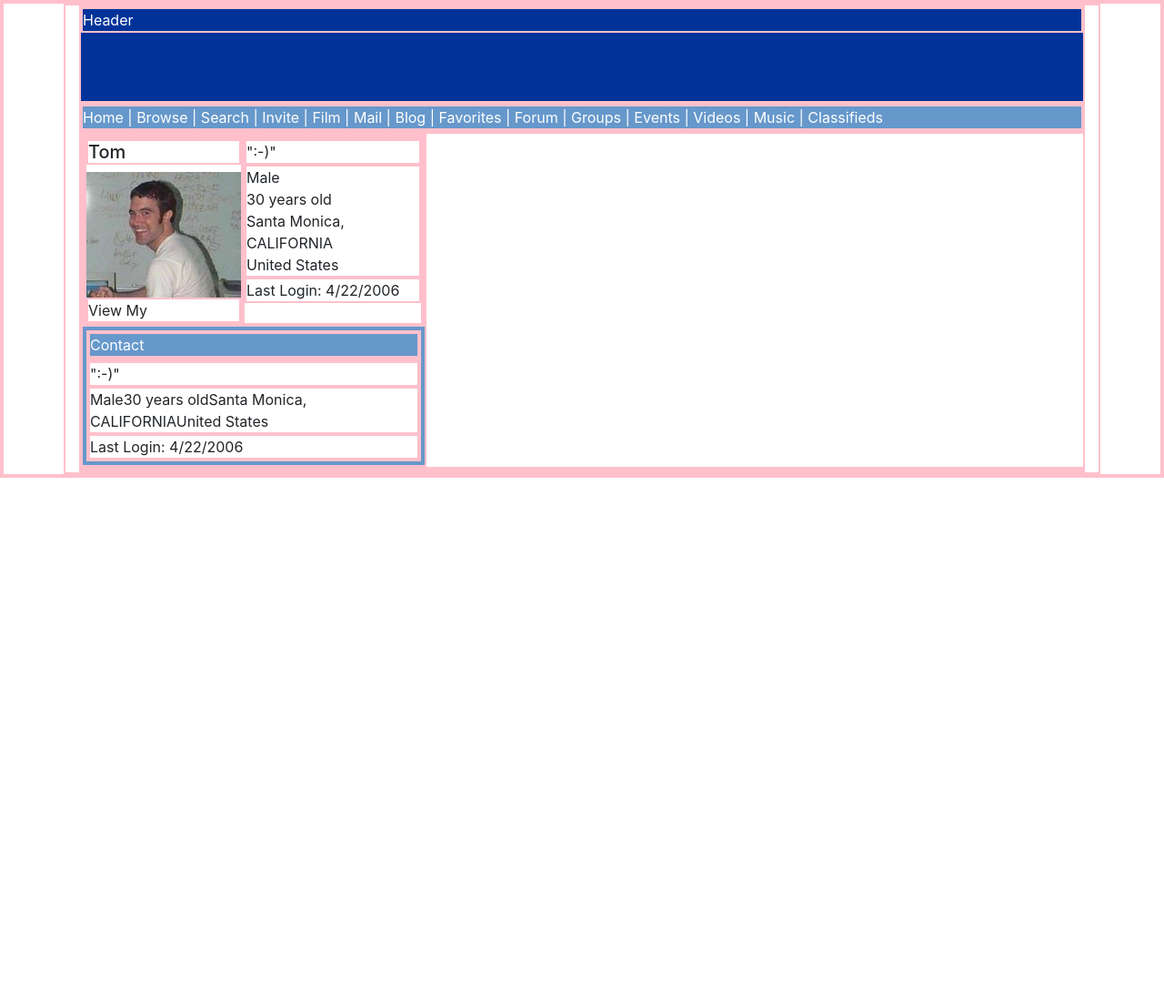
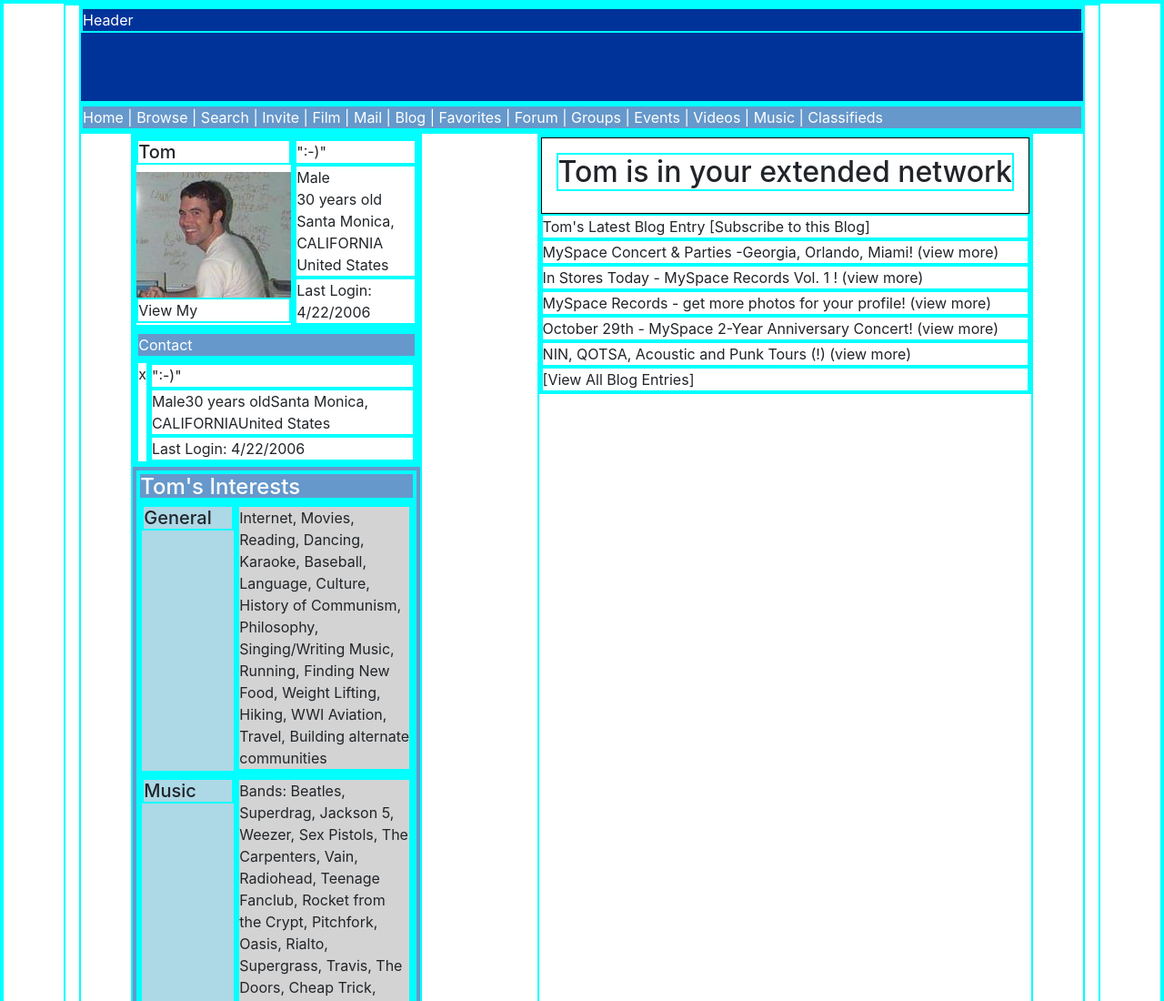
Before and after one commit to neliaterrazas/myspace-clone, a plain HTML site: page index.html in a window 1280 px wide. Shown: the top 1100 px of the page at 91% size. Before the commit the page ends 800 px from the top, so only its background shows below. Drawn offline with nearby package versions, Linux system fonts and the light colour scheme.

Commit message:
style first flexbox set/ left side

```diff
--- a/css/styles.css
+++ b/css/styles.css
@@ -1,5 +1,5 @@
 * {
-  border: 2px solid pink;
+  border: 2px solid cyan;
 }
 
 #head {
@@ -13,8 +13,17 @@
   color: white;
 }
 
+#content-cont {
+  display: flex;
+  justify-content: space-around;
+}
+
 #left-column {
-  width: 380px;
+  width: 20em;
+}
+
+#right-column {
+  margin-left: 1em;
 }
 
 #tom {
@@ -36,3 +45,32 @@
 p {
   margin-bottom: 0;
 }
+
+#extended-network-header {
+  width: 100%;
+  border: 1px solid black;
+  padding: 1em;
+}
+.toms-interests {
+  border: 4px solid #6698CB;
+}
+.blue-header {
+  background-color: #6698CB;
+  color: white;
+  height: 2em;
+}
+.interests-content{
+  display:flex;
+}
+.blue-column{
+  display: flex;
+  flex-direction: column;
+}
+.left {
+  width: 7em;
+  background-color: lightblue;
+}
+.right{
+  width: 13em;
+  background-color: lightgrey;
+}
--- a/index.html
+++ b/index.html
@@ -13,9 +13,9 @@
       <div id="menu">
         <p>Home  |  Browse  |  Search  |  Invite  |  Film  |  Mail  |  Blog  |  Favorites  |  Forum  |  Groups  |  Events  |  Videos  |  Music  |  Classifieds</p>
       </div>
-      <div class="content-cont">
+      <div id="content-cont">
         <div id="left-column">
-          <div id="tom">
+          <div class="interests-content">
             <div class="tom-left">
               <h5>Tom</h5>
               <img src="img/tom.jpg" alt="Tom">
@@ -27,19 +27,92 @@
               <p>Last Login: 4/22/2006</p>
             </div>
           </div>
-          <div id="contact">
-            <div id="contact-head">
+          <div id="toms-intro">
+            <div class="blue-header">
               <p>Contact</p>
             </div>
-            <div>
-              <p>":-)"</p>
-              <p>Male30 years oldSanta Monica, CALIFORNIAUnited States</p>
-              <p>Last Login: 4/22/2006</p>
+            <div class="interests-content">
+              <div>x
+              </div>
+              <div>
+                <p>":-)"</p>
+                <p>Male30 years oldSanta Monica, CALIFORNIAUnited States</p>
+                <p>Last Login: 4/22/2006</p>
+              </div>
             </div>
           </div>
+          <div class="toms-interests">
+            <div class="blue-header">
+              <h4>Tom's Interests</h4>
+            </div>
+            <div class="blue-column">
+              <div class="interests-content">
+                <div class="left">
+                  <h5>General</h5>
+                </div>
+                <div class="right">
+                  <p>Internet, Movies, Reading, Dancing, Karaoke, Baseball, Language, Culture, History of Communism, Philosophy, Singing/Writing Music, Running, Finding New Food, Weight Lifting, Hiking, WWI Aviation, Travel, Building alternate communities</p>
+                </div>
+              </div>
+              <div class="interests-content">
+                <div class="left">
+                  <h5>Music</h5>
+                </div>
+                <div class="right">
+                  <p>Bands: Beatles, Superdrag, Jackson 5, Weezer, Sex Pistols, The Carpenters, Vain, Radiohead, Teenage Fanclub, Rocket from the Crypt, Pitchfork, Oasis, Rialto, Supergrass, Travis, The Doors, Cheap Trick, Simple Plan, Alice Cooper, KISS, A*TEENS, The Beach Boys, The Velvet Underground, Journey
+                  <br>
+                  Solo Artists: Billy Joel, Bruce Springsteen, Elvis, Brendan Benson, David Bowie, Rick Springfield, Barry Manilow, Paul Stanley Solo Album, Bob Dylan, Rod Stewart
+                  <br>
+                  Singers: Michael Jackson (age 14 & under), Karen Carpenter, Whitney Houston (particularly The Bodyguard soundtrack), George Michael, Louie Louie, Coco Lee, Robin Zander, Frank Sinatra, Steve Perry, Gerard Way
+                  <br>Albums: Appetite for Destruction - Guns & Roses; Life - The Cardigans; A Hard Day's Night - The Beatles; Dookie - Green Day; Blue - Weezer; One Missisipi - Brendan Benson; Two Steps from the Move - Hanoi Rocks; Led Zeppelin I, The Doors, In The Valley of Dying Stars - SuperDrag; Survivor When Seconds Count - Rick Springfield, Working Class Dog
+                  <br>
+                  Instruments: The Er Hu, Piano, certain guitar tones (Rocket from the Crypt, Sex Pistols, Rolling Stones)
+                  <br>
+                  MySpace Artists: Limbeck, Butch Walker, The Fictions, The Ettes, Feable Weiner, Billionaire Boys Club, Halfway Home, The Pacific, The Honorary Title, Stranded Alone, Kill Hannah, FallOutBoy, Melee, The Shore, The Summer Obsession, Kino, Cary Brothers, The Volunteers, The Howl, Head Automatica, Seel Fresh, Jupiter Sunrise, Keane, Say Anything. Tsar, Much The Same, Plain White T's!</p>
+                </div>
+              </div>
+              <div class="interests-content">
+                <div class="left">
+                  <h5>Movies</h5>
+                </div>
+                <div class="right">
+                  <p>Films: Lawrence of Arabia, Ben Hur, Patton, Spartacus, Gandhi, The 10 Commandments, Apocalypse Now, Beauty & The Beast (the cartoon), Thin Red Line, Titanic, Gladiator, The Patriot, Breakfast at Tiffanys, Un Coeur en Hiver, To Live, Happy Times, The Road Home, Not One Less, Ju Dou, Red Sorghum, The Empire of the Sun, Gone With the Wind, The Godfather, 2001, Clockwork Orange, Blade Runner, Deer Hunter, Mean Streets, Grease, Urban Cowboy, Saturday Night Fever, The Sound of Music, Copland, Xiu Xiu, Dances With Wolves
+                  <br>
+                  Directors: Kubrick, Francis Copolla, Zhang Yimou, Anh Hung Tran, Steven Spielberg</p>
+                </div>
+              </div>
+              <div class="interests-content">
+                <div class="left">
+                  <h5>Television</h5>
+                </div>
+                <div class="right">
+                  <p>Tuned out. Except for SF Giants. I rented Band of Brothers and liked that.</p>
+                </div>
+              </div>
+              <div class="interests-content">
+                <div class="left">
+                  <h5>Books</h5>
+                </div>
+                <div class="right">
+                  <p>Nietzsche, George Orwell, Milan Kundera, Laurens van der Post</p>
+                </div>
+              </div>
+            </div>
+
+          </div>
+
         </div>
       <div id="right-column">
-
+        <div id="extended-network">
+          <div id="extended-network-header"><h2>Tom is in your extended network</h2></div>
+          <p>Tom's Latest Blog Entry [Subscribe to this Blog]</p>
+          <p>MySpace Concert & Parties -Georgia, Orlando, Miami!  (view more)</p>
+          <p>In Stores Today - MySpace Records Vol. 1 !  (view more)</p>
+          <p>MySpace Records - get more photos for your profile!  (view more)</p>
+          <p>October 29th - MySpace 2-Year Anniversary Concert!  (view more)</p>
+          <p>NIN, QOTSA, Acoustic and Punk Tours (!)  (view more)</p>
+          <p>[View All Blog Entries]</p>
+        </div>
       </div>
       </div>
     </div>
```
